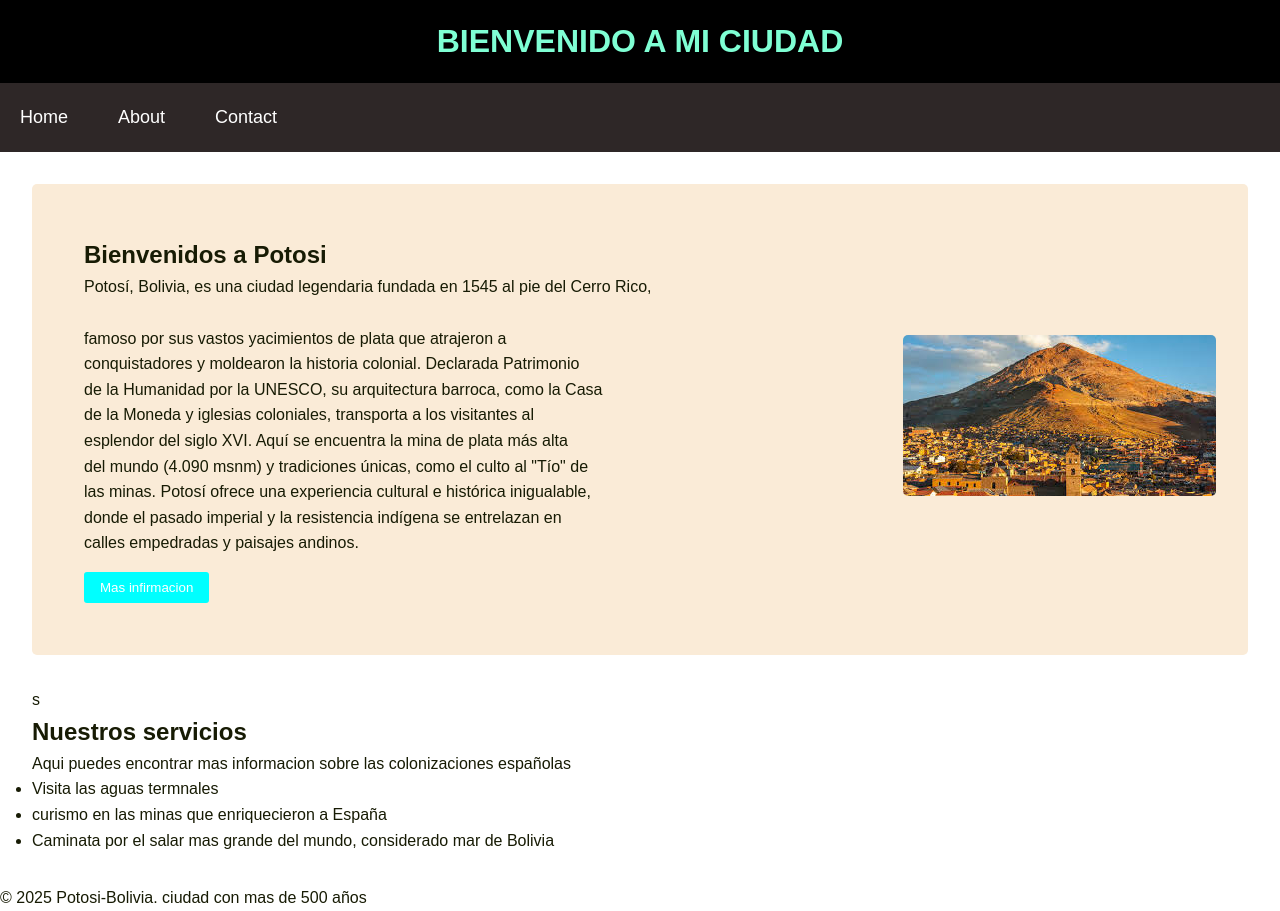
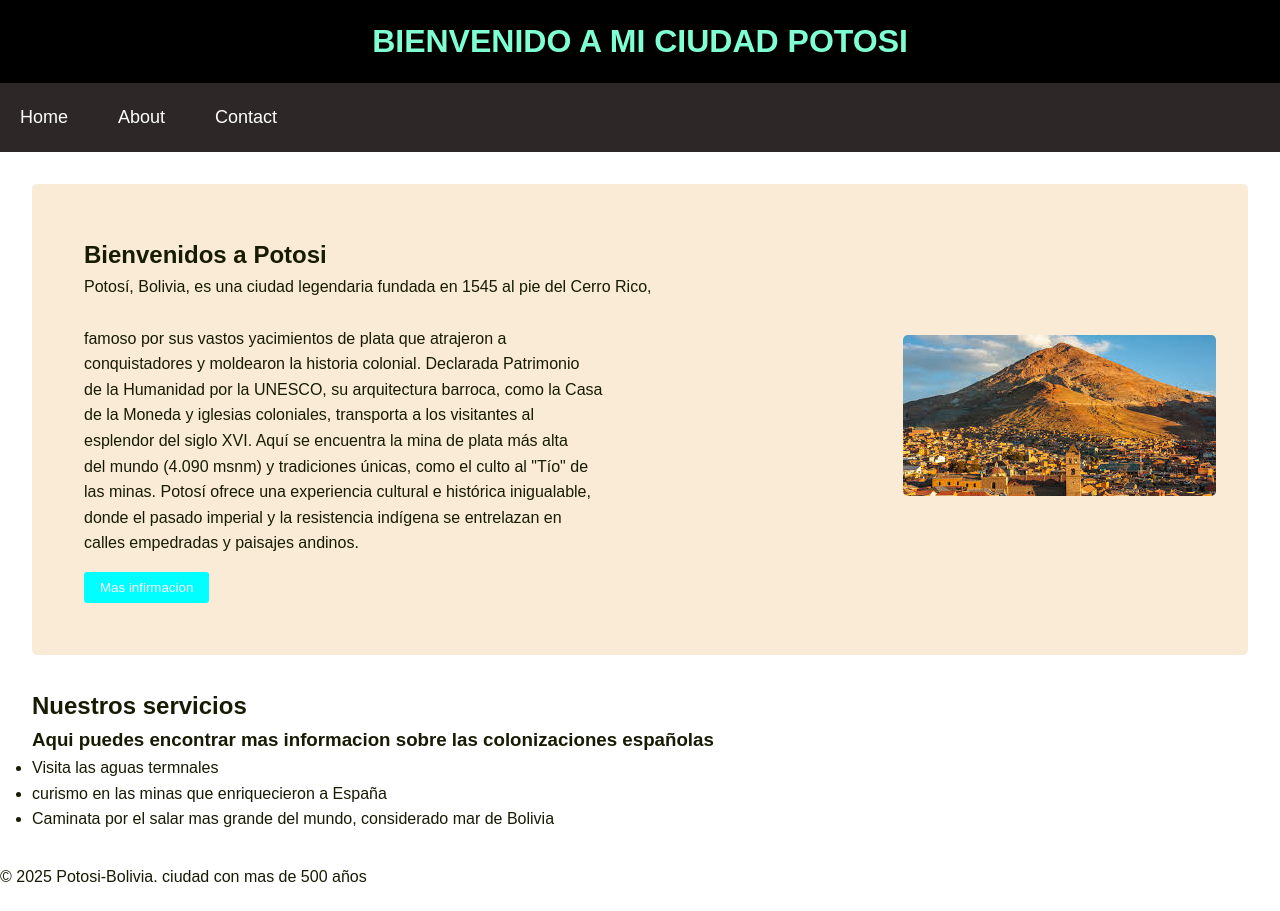
Before and after one commit to alexhombrejoven23/funval-G3, a website: page practica3/index.html in a window 1280 px wide. After the commit the page ends 890 px from the top, so only its background shows below. Drawn offline with Linux system fonts and the light colour scheme.

Commit message:
commit por la noche

```diff
--- a/practica3/index.html
+++ b/practica3/index.html
@@ -8,7 +8,7 @@
 </head>
 <body>
     <header>
-        <h1>BIENVENIDO A MI CIUDAD</h1>
+        <h1>BIENVENIDO A MI CIUDAD POTOSI</h1>
     </header>
 
     <nav class="mi-city">
@@ -40,9 +40,9 @@
                 <img src="./potosi.jpeg" alt="imagen de potosi">
             </div>
         </section>
-        <section class="potosi">s
+        <section class="potosi">
             <h2>Nuestros servicios</h2>
-            <p>Aqui puedes encontrar mas informacion sobre las colonizaciones españolas</p>
+            <h3>Aqui puedes encontrar mas informacion sobre las colonizaciones españolas</h3>
             <ul>
                 <li>Visita las aguas termnales</li>
                 <li>curismo en las minas que enriquecieron a España </li>
```
